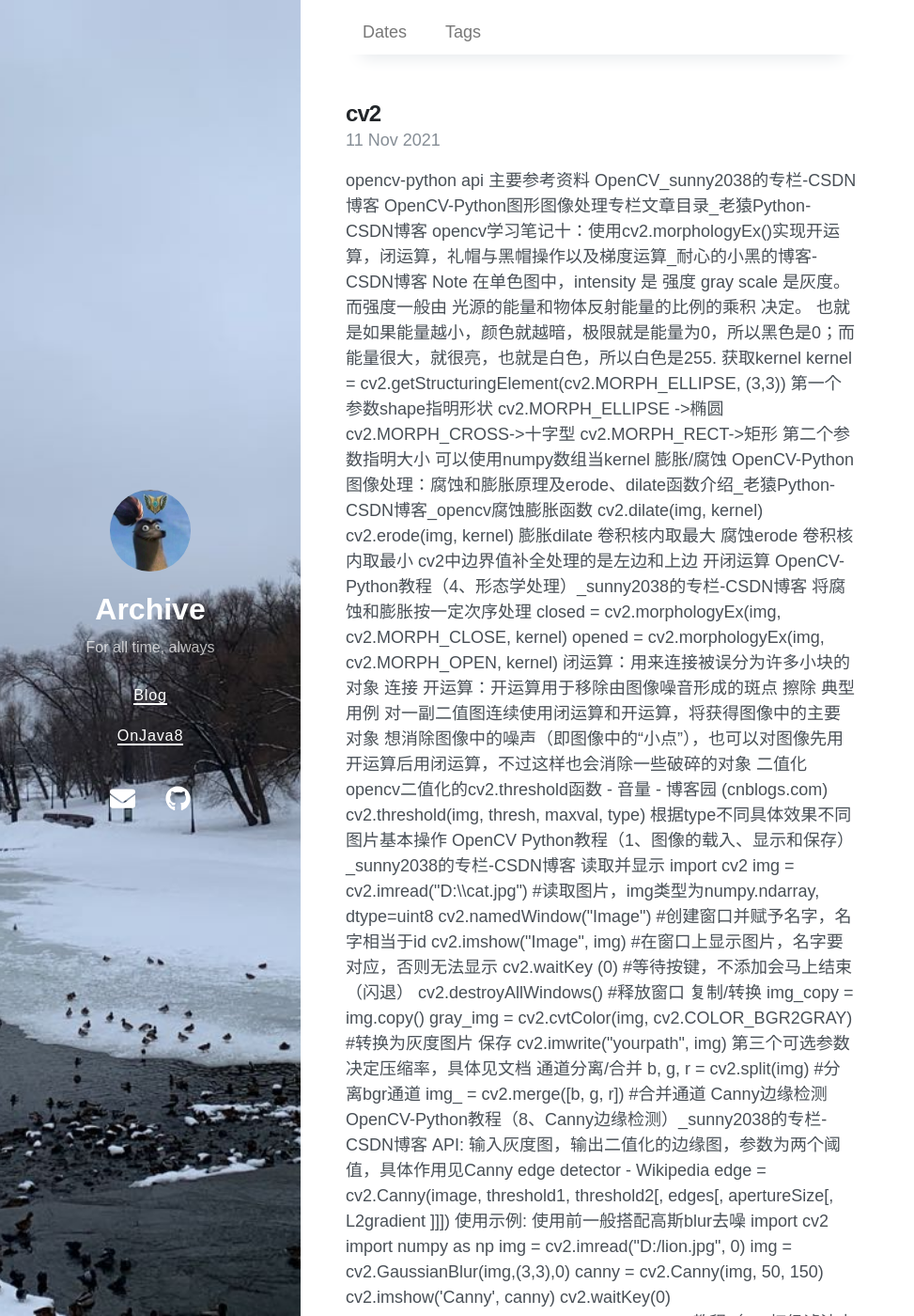
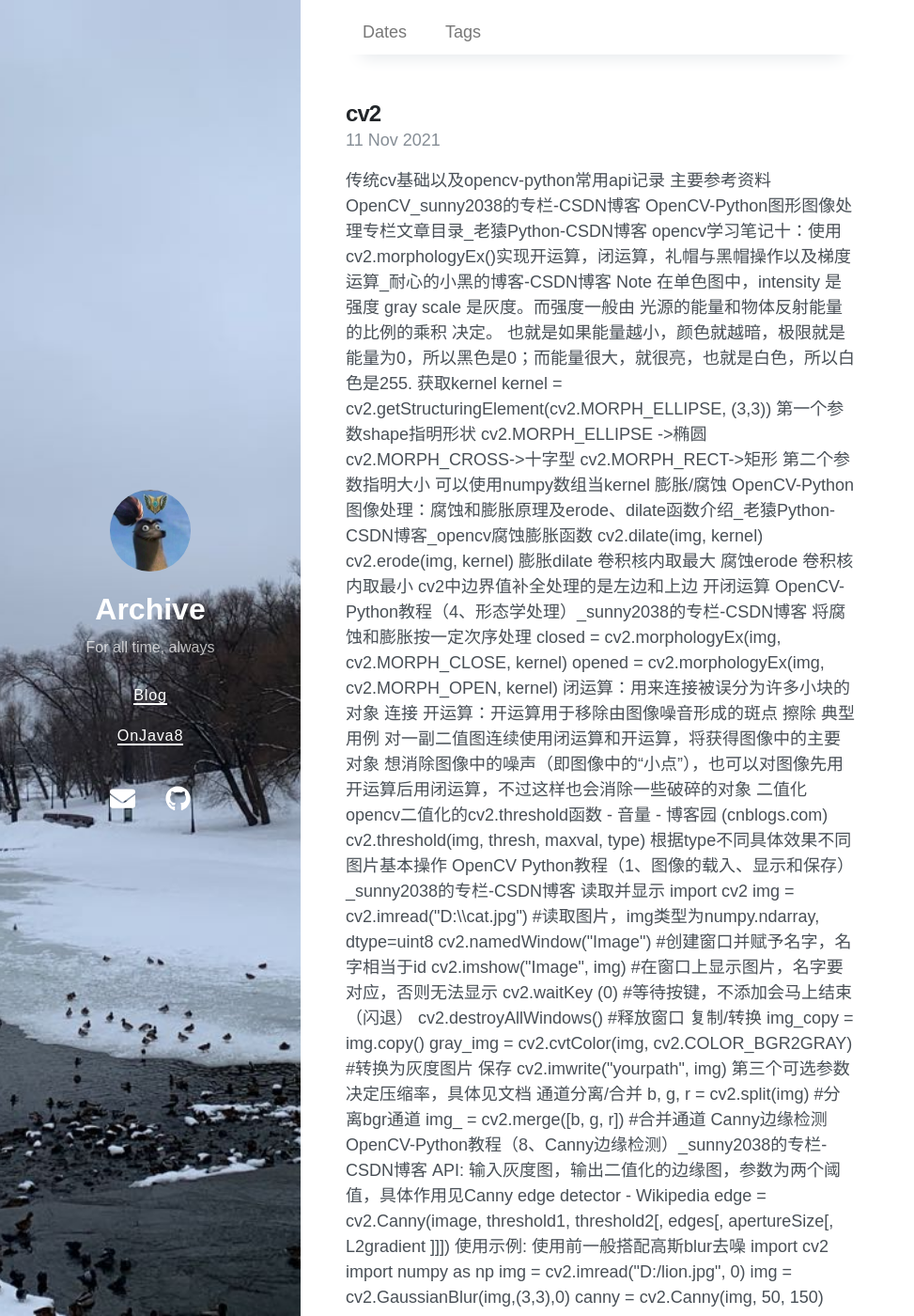
Before and after one commit to Usigned/Usigned.github.io, a Jekyll site: the page built from docs/index.html, in a window 1280 px wide and 1400 px high. Shown: the whole window at 94% size, without its empty margins (0-973 px from the left). Built offline with Jekyll 4.4.1, drawn with Linux system fonts in a browser that asks for light colours; nearby versions of some CDN libraries; the list of posts is cut into pages by our own code; some of the changed text lies outside the part shown.

Commit message:
修改格式，尝试解决网页显示问题

```diff
--- a/docs/_posts/2021-11-11-cv2.md
+++ b/docs/_posts/2021-11-11-cv2.md
@@ -4,7 +4,9 @@ tags: opencv-python
 toc: true
 ---
 
-opencv-python api
+传统cv基础以及opencv-python常用api记录
+
+
 
 # 主要参考资料
 
```
